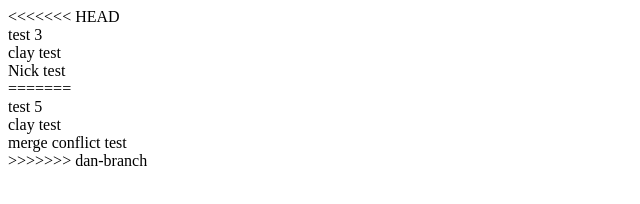
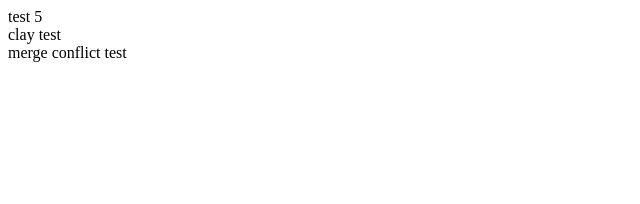
Before and after one commit to maxpreps-testing/test-1, a plain HTML site: page index.html in a window 1280 px wide. Shown: the whole page, without its empty margins (0-640 px from the left). Drawn offline with Linux system fonts and the light colour scheme.

Commit message:
Reverting

```diff
--- a/index.html
+++ b/index.html
@@ -1,10 +1,4 @@
-<<<<<<< HEAD
-<div>test 3</div>
-<div>clay test</div>
-<div>Nick test</div>
-=======
 <div>test 5</div>
 <div>clay test</div>
 
 <div>merge conflict test</div>
->>>>>>> dan-branch
```
